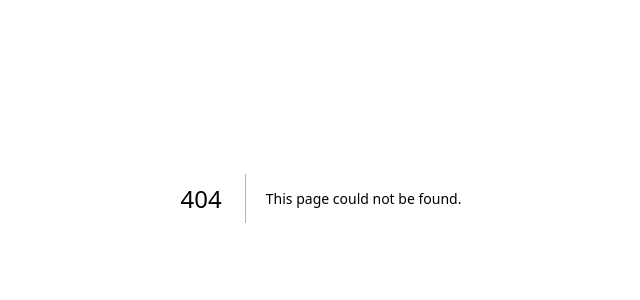
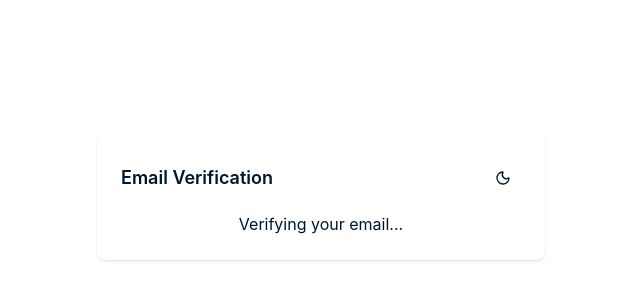
Before and after one commit to DeCloakAi/launch-site-ui, a Next.js app: page /verify in a window 1280 px wide. Before the commit this address had no page. Shown: the part 202-502 px from the top of the page, without its empty margins (319-959 px from the left). Built offline with nearby package versions, Linux system fonts and the light colour scheme.

Commit message:
feat: add email verification page

```diff
--- /dev/null
+++ b/pages/verify.jsx
@@ -0,0 +1,59 @@
+import { useEffect, useState } from 'react';
+import Head from 'next/head';
+import { useRouter } from 'next/router';
+import axios from 'axios';
+import { useTheme } from '../src/hooks/useTheme';
+import { Button } from '../src/components/ui/button';
+import { Sun, Moon } from 'lucide-react';
+
+const BACKEND_URL = process.env.NEXT_PUBLIC_BACKEND_URL;
+const API = `${BACKEND_URL}/api`;
+
+export default function VerifyPage() {
+  const router = useRouter();
+  const { email, token } = router.query;
+  const { theme, toggleTheme } = useTheme();
+  const [status, setStatus] = useState('verifying');
+
+  useEffect(() => {
+    if (!email || !token) return;
+
+    const verifyEmail = async () => {
+      try {
+        await axios.post(`${API}/verify-email`, { email, token });
+        setStatus('success');
+      } catch (err) {
+        console.error('Verification failed:', err);
+        setStatus('error');
+      }
+    };
+
+    verifyEmail();
+  }, [email, token]);
+
+  let message = 'Verifying your email...';
+  if (status === 'success') message = 'Email verified successfully!';
+  if (status === 'error') message = 'Verification failed. The link may be invalid or expired.';
+
+  return (
+    <>
+      <Head>
+        <title>Email Verification - Decloak.ai</title>
+        <meta name="description" content="Verify your Decloak.ai signup email" />
+      </Head>
+      <div className={`min-h-screen ${theme === 'dark' ? 'dark' : ''}`}>
+        <div className="min-h-screen flex items-center justify-center bg-background transition-colors duration-300 p-4">
+          <div className="bg-card p-6 rounded-lg shadow w-full max-w-md space-y-4 text-center">
+            <div className="flex justify-between items-center">
+              <h1 className="text-lg font-semibold text-foreground">Email Verification</h1>
+              <Button type="button" variant="ghost" size="icon" onClick={toggleTheme} className="w-9 h-9">
+                {theme === 'dark' ? <Sun className="w-5 h-5" /> : <Moon className="w-5 h-5" />}
+              </Button>
+            </div>
+            <p className={status === 'error' ? 'text-destructive' : 'text-foreground'}>{message}</p>
+          </div>
+        </div>
+      </div>
+    </>
+  );
+}
```
